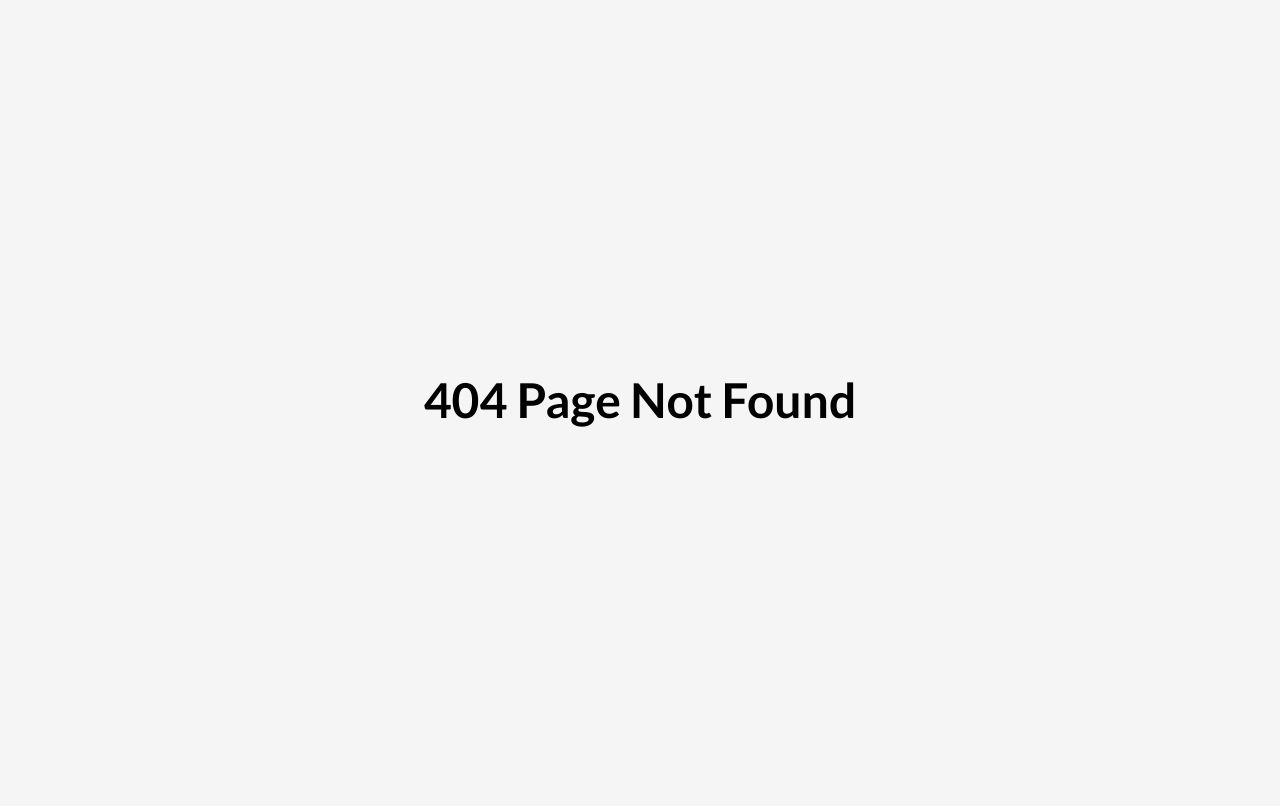
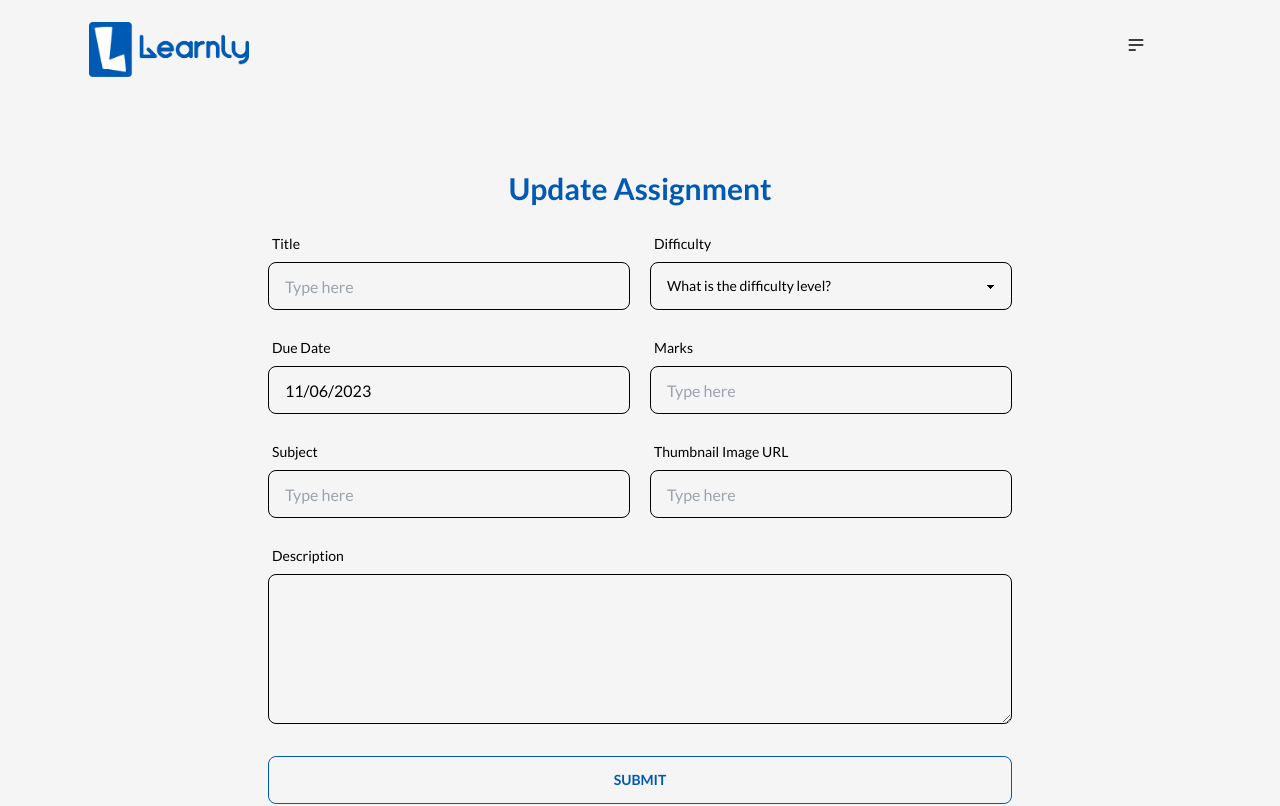
Before and after one commit to rafiulislamrana/learnly, a React (Vite) app: page /update-assignment in a window 1280 px wide. Before the commit this address had no page. Shown: the top 806 px of the page. Built offline with nearby package versions, Linux system fonts and the light colour scheme.

Commit message:
update assignment page added

```diff
--- /dev/null
+++ b/src/components/pages/UpdateAssignment/UpdateAssignment.jsx
@@ -0,0 +1,102 @@
+import { useState } from "react";
+import DatePicker from "react-datepicker";
+import "react-datepicker/dist/react-datepicker.css";
+
+
+const UpdateAssignment = () => {
+    const [startDate, setStartDate] = useState(new Date());
+    const handleform = e => {
+        e.preventDefault();
+
+        const form = new FormData(e.currentTarget);
+        const name = form.get("name");
+        const brandname = form.get("brandname");
+        const price = form.get("price");
+        const rating = form.get("rating");
+        const type = form.get("type");
+        const description = form.get("description");
+        const photo = form.get("photo");
+        const newProduct = { name, brandname, price, rating, type, description, photo }
+
+
+        fetch('https://tastify-server.vercel.app/add-product', {
+            method: "POST",
+            headers: {
+                "content-type": "application/json"
+            },
+            body: JSON.stringify(newProduct)
+        })
+            .then(res => res.json())
+            .then(data => console.log(data))
+    }
+    return (
+        <div>
+            <div className="mx-auto max-w-3xl py-20">
+                <h1 className="text-center text-3xl font-bold pb-5 text-primary">Update Assignment</h1>
+                <form onSubmit={handleform} className="mx-3">
+                    <div className="grid grid-cols-2 gap-5">
+                        <div className="form-control w-full ">
+                            <label className="label">
+                                <span className="label-text text-black ">Title</span>
+                            </label>
+                            <input type="text" name="name" placeholder="Type here" className="input input-bordered w-full" />
+                        </div>
+                        <div className="form-control w-full ">
+                            <label className="label">
+                                <span className="label-text text-black ">Difficulty</span>
+                            </label>
+                            <select name="brandname" className="select select-bordered w-full">
+                                <option disabled selected>What is the difficulty level?</option>
+                                <option>Easy</option>
+                                <option>Medium</option>
+                                <option>Hard</option>
+                            </select>
+                            {/* <input type="text" name="brandname" placeholder="Type here" className="input input-bordered w-full " /> */}
+                        </div>
+                        <div className="form-control w-full ">
+
+                            <label className="label">
+                                <span className="label-text text-black ">Due Date</span>
+                            </label>
+                            <DatePicker
+                                className="input input-bordered w-full "
+                                selected={startDate}
+                                onChange={(date) => setStartDate(date)}
+                            />
+                            {/* <input type="text" name="price" placeholder="Type here" className="input input-bordered w-full " /> */}
+                        </div>
+                        <div className="form-control w-full ">
+                            <label className="label">
+                                <span className="label-text text-black ">Marks</span>
+                            </label>
+                            <input type="number" name="rating" placeholder="Type here" className="input input-bordered w-full " />
+                        </div>
+                        <div className="form-control w-full ">
+                            <label className="label">
+                                <span className="label-text text-black ">Subject</span>
+                            </label>
+                            <input type="text" name="type" placeholder="Type here" className="input input-bordered w-full " />
+                        </div>
+                        <div className="form-control w-full ">
+                            <label className="label">
+                                <span className="label-text text-black ">Thumbnail Image URL</span>
+                            </label>
+                            <input type="text" name="photo" placeholder="Type here" className="input input-bordered w-full " />
+                        </div>
+                        <div className="form-control w-full col-span-2">
+                            <label className="label">
+                                <span className="label-text text-black ">Description</span>
+                            </label>
+                            <textarea style={{ height: '150px' }} className="input input-bordered pt-3" name="description" id="" cols="30" rows="10"></textarea>
+                        </div>
+
+
+                    </div>
+                    <button className="btn btn-block mt-8 text-primary ">submit</button>
+                </form>
+            </div>
+        </div>
+    );
+};
+
+export default UpdateAssignment;
--- a/src/main.jsx
+++ b/src/main.jsx
@@ -9,6 +9,7 @@ import './index.css'
 import Error from './components/shared/Error/Error.jsx';
 import Home from './components/pages/Home/Home.jsx';
 import AddAssigment from './components/pages/AddAssigment/AddAssigment.jsx';
+import UpdateAssignment from './components/pages/UpdateAssignment/UpdateAssignment.jsx';
 
 const router = createBrowserRouter([
   {
@@ -27,6 +28,10 @@ const router = createBrowserRouter([
       {
         path: "/add-assignment",
         element: <AddAssigment></AddAssigment>
+      },
+      {
+        path: "/update-assignment",
+        element: <UpdateAssignment></UpdateAssignment>
       }
     ]
   },
```
